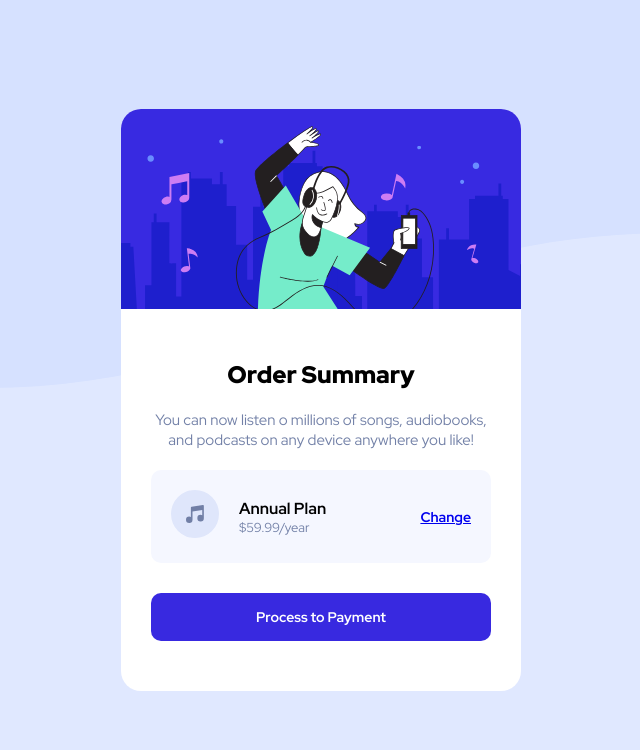
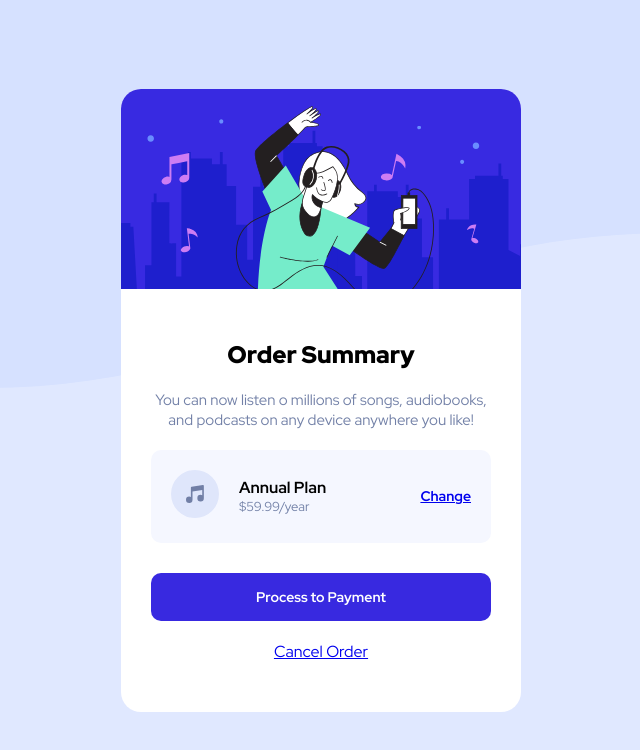
Before and after one commit to petritnuredini/front-end-challenges-part-2, a React (Create React App) app in the folder ordersummarycomponent/: page / in a window 1280 px wide. Shown: the top 750 px of the page, without its empty margins (319-959 px from the left). Built offline with nearby package versions, Linux system fonts and the light colour scheme.

Commit message:
Added cancel order button

```diff
--- a/ordersummarycomponent/src/components/Card.tsx
+++ b/ordersummarycomponent/src/components/Card.tsx
@@ -32,6 +32,9 @@ const Card = () => {
           </a>
         </div>
         <button className="process">Process to Payment</button>
+        <a href="#" className="cancel_order">
+          Cancel Order
+        </a>
       </div>
     </section>
   );
```
